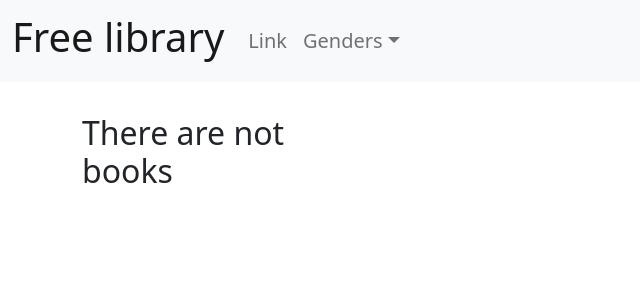
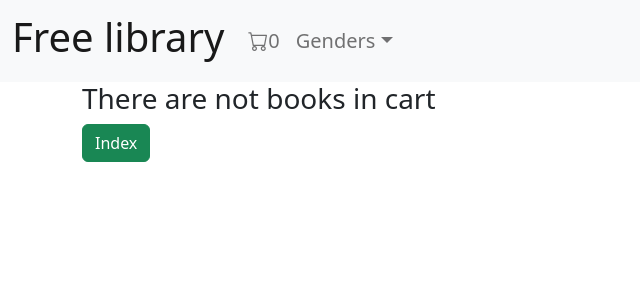
Before and after one commit to MatiasEGarcia/LibreriaLibre, a React (Create React App) app: page /cart in a window 1280 px wide. Shown: the top 300 px of the page, without its empty margins (0-640 px from the left). Built offline with nearby package versions, Linux system fonts and the light colour scheme.

Commit message:
cart context, cart page

```diff
--- a/src/App.js
+++ b/src/App.js
@@ -2,21 +2,23 @@ import { BrowserRouter, Route, Routes } from "react-router-dom";
 import ItemListContainer from "./Components/ItemListContainer";
 import ItemDetailContainer from "./Components/ItemDetailContainer";
 import NavBar from "./Components/NavBar";
+import { CartProvider } from "./Context/CartContext";
+import CartListContainer from "./Components/CartListContainer";
 
 function App() {
   return (
     <div className="App">
+      <CartProvider>
         <BrowserRouter>
           <NavBar />
           <Routes>
             <Route exact path="/" element={<ItemListContainer />} />
             <Route path="/:categoryName" element={<ItemListContainer />} />
             <Route path="/book/:id" element={<ItemDetailContainer />} />
+            <Route path="/cart" element={<CartListContainer />} />
           </Routes>
         </BrowserRouter>
-
-
-
+      </CartProvider>
     </div>
   );
 }
--- /dev/null
+++ b/src/Components/CartItem.js
@@ -0,0 +1,21 @@
+import React, { useContext } from 'react'
+import CartContext from '../Context/CartContext';
+
+function CartItem({id,name,price,quantity}) {
+
+    const{removeBook} = useContext(CartContext);
+    const amount = price*quantity;
+
+  return (
+    <tr>
+        <th>{name}</th>
+        <td>{quantity}</td>
+        <td>{amount}</td>
+        <td>
+            <button className='btn btn-warning' onClick={() => removeBook(id)}>Remove</button>
+        </td>
+    </tr>
+  )
+}
+
+export default CartItem;
--- /dev/null
+++ b/src/Components/CartListContainer.js
@@ -0,0 +1,42 @@
+import React, { useContext, useState } from 'react';
+import CartContext from '../Context/CartContext';
+import ItemList from './ItemList';
+import { Link } from 'react-router-dom';
+
+function CartListContainer() {
+    const [loading, setLoading] = useState(false);
+    const { cart, totalAmount, clearCart } = useContext(CartContext);
+
+
+    if (!cart.length) {
+        return (
+            <div className="container cartEmptyListContainer">
+                <h3>There are not books in cart</h3>
+                <Link to="/" className="btn btn-success" >
+                    <i className="fa-solid fa-arrow-left"></i>
+                    Index
+                </Link>
+            </div>
+        )
+    }
+
+    return (
+        <div className='container cartListContainer'>
+            <table className='table table-hover'>
+                <thead>
+                    <tr>
+                        <th scope='col'>Book</th>
+                        <th scope='col'>Quantity</th>
+                        <th scope='col'>Amount</th>
+                        <th scope='col'><button className='btn btn-danger' onClick={() => clearCart()}>Remove all</button></th>
+                    </tr>
+                </thead>
+                <tbody className='table-group-divider'>
+                    <ItemList books={cart} item="cart" />
+                </tbody>
+            </table>
+        </div>
+    )
+}
+
+export default CartListContainer
--- a/src/Components/ItemDetail.js
+++ b/src/Components/ItemDetail.js
@@ -1,11 +1,14 @@
-import React, {useState} from 'react'
+import React, {useContext, useState} from 'react'
 import { Link } from 'react-router-dom';
+import CartContext from '../Context/CartContext';
 import Counter from './Counter'
 
 function ItemDetail({ id, name, img, price, description, stock, categoryList }) {
     const[quantityAdded, setQuantityAdded] = useState(0);
+    const {addBook,isInCart} = useContext(CartContext);
 
     const handleAdd = (quantity) =>{
+        addBook({id,name,price,quantity});
         setQuantityAdded(quantity)
     };
 
@@ -39,7 +42,7 @@ function ItemDetail({ id, name, img, price, description, stock, categoryList })
                                     <h4>Stock</h4> : {stock}
                                 </li>
                                 <li className='list-group-item'>
-                                    {quantityAdded === 0
+                                    {quantityAdded === 0 && !isInCart(id)
                                     ? <Counter initialValue={stock} add={handleAdd}/>
                                     : <Link to='/cart'><button className="btn btn-success">Finish buying</button></Link>}
                                 </li>
--- a/src/Components/ItemList.js
+++ b/src/Components/ItemList.js
@@ -1,14 +1,14 @@
 import React from 'react'
 import Item from './Item'
+import CartItem from './CartItem'
 
-function ItemList({books}) {
+function ItemList({books, item}) {
 
-    return(
-        <>
-            {books.map(book => <Item key={book.id} {...book}></Item>)}
-        </>
-    )
-
+    if(item.match("item")){
+        return(<> {books.map(book => <Item key={book.id} {...book}></Item>)} </>)
+    }else{
+        return(<> {books.map(book => <CartItem key={book.id} {...book}></CartItem>)} </>)
+    }
 }
 
 export default ItemList
--- a/src/Components/ItemListContainer.js
+++ b/src/Components/ItemListContainer.js
@@ -29,7 +29,7 @@ function ItemListContainer() {
 
   return (
     <div className='container itemListContainer'>
-      {books.length > 0 ? <ItemList books={books}/> : <h2>There are not books</h2>}
+      {books.length > 0 ? <ItemList books={books} item="item"/> : <h2>There are not books</h2>}
     </div>
   )
 }
--- a/src/Components/NavBar.js
+++ b/src/Components/NavBar.js
@@ -1,7 +1,12 @@
-import React from 'react'
+import React, { useContext } from 'react'
 import { Link } from 'react-router-dom'
+import CartContext from '../Context/CartContext'
 
 function NavBar() {
+
+    const {totalQuantity} = useContext(CartContext);
+
+
     return (
         <nav className="navbar navbar-expand-lg navbar-light bg-light">
             <div className="container-fluid">
@@ -14,7 +19,10 @@ function NavBar() {
                 <div className="collapse navbar-collapse" id="navOptionsCollapse">
                     <ul className="navbar-nav navOptions">
                         <li className="nav-item">
-                            <Link className="nav-link" >Link</Link>
+                            <Link to="/cart" className="nav-link">
+                                <i class="bi bi-cart"></i>
+                                {totalQuantity}
+                            </Link>
                         </li>
                         <li className="nav-item dropdown">
                             <Link className="nav-link dropdown-toggle" href="#" id="dropdownGenders" role="button" data-bs-toggle="dropdown" aria-expanded="false">
--- /dev/null
+++ b/src/Context/CartContext.js
@@ -0,0 +1,59 @@
+import React, { createContext, useEffect, useState } from 'react'
+
+const CartContext = createContext();
+
+export const CartProvider = ({ children }) => {
+
+    const [cart, setCart] = useState([]);
+    const [totalQuantity, setTotalQuantity] = useState(0);
+    const [totalAmount, setTotalAmount] = useState();
+
+    useEffect(() => {
+        let totalQuantity = 0;
+        let totalAmount = 0;
+        cart.forEach(book => {
+            totalQuantity += book.quantity;
+            totalAmount += book.price * book.quantity;
+        });
+        setTotalAmount(totalAmount);
+        setTotalQuantity(totalQuantity);
+    }, [cart]);
+
+    const addBook = (bookToAdd) => {
+        if (!isInCart(bookToAdd.id)) {
+            setCart([...cart, bookToAdd]);
+        } else {
+            console.log(`This book is already in the cart, idBook: ${bookToAdd.id} `);
+        }
+    };
+
+    const removeBook = (id) => {
+        setCart(cart.filter(book => book.id !== id));
+    }
+
+    const clearCart = () => {
+        setCart([]);
+        console.log(`clean cart`);
+    }
+
+    const isInCart = (id) => {
+        return cart.some(book => book.id === id);
+    };
+
+
+    return (
+        <CartContext.Provider value={{
+            cart,
+            totalQuantity,
+            addBook,
+            removeBook,
+            clearCart,
+            isInCart,
+            totalAmount
+        }}>
+            {children}
+        </CartContext.Provider>
+    );
+}
+
+export default CartContext;
--- a/src/asyncmock.js
+++ b/src/asyncmock.js
@@ -1,4 +1,4 @@
-const books = [
+var books = [
     {
         id: '1',
         name: 'Harry Potter y la piedra filosofal',
@@ -45,6 +45,7 @@ const books = [
         description: 'Ambientada en el turbulento ambiente religioso del siglo XIV, la novela narra la investigación que realizan fray Guillermo de Baskerville y su pupilo Adso de Melk alrededor de una misteriosa serie de crímenes que suceden en una abadía del norte de Italia.'
     }
 ]
+var purchaseId = 0;
 
 //With timeout will simulate a backend response
 
@@ -67,3 +68,34 @@ export const getBookById = (id) => {
         },2000);
     });
 };
+
+//For now I won't save anything but the purchase id, id I add a database in the future then I will save the buyer data
+export const buyBooks = (objCreate) => {
+    const outOfStock = [];
+
+    return new Promise((resolve,reject)=>{
+        setTimeout(() => {
+            objCreate.cart.forEach(cartBook =>{
+                let dataBook = books.filter(dataBook => dataBook.id === cartBook.id);
+                if(dataBook.stock < cartBook.quantity){
+                    outOfStock.push(dataBook);
+                }else{
+                    setBookNewStock(cartBook);
+                };
+            });
+            if(outOfStock !== 0) return reject({type : 'outOfStock', outOfStock});
+            purchaseId++;
+            resolve(purchaseId);
+        },2000);
+    });
+}
+
+const setBookNewStock = (cartBook) => {
+    books = books.map(book => {
+        let returnBook = {...book};
+        if(returnBook.id === cartBook.id){
+            returnBook.stock -= cartBook.quantity;
+        }
+        return returnBook;
+    });
+}
--- a/src/index.css
+++ b/src/index.css
@@ -96,3 +96,5 @@ code {
   .counterContainer .cartButton {
     font-size: 20px;
   }
+
+  /*CartListContainer ----------------------------------------*/
```
Lines whose indentation alone changed are shown as unchanged.
